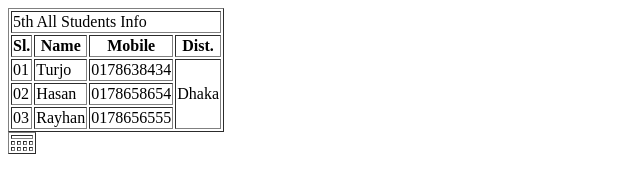
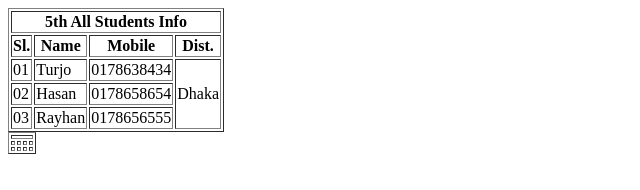
Before and after one commit to atiqrs/Web-design-and-development, a plain HTML site: page Project-1/page2.html in a window 1280 px wide. Shown: the whole page, without its empty margins (0-640 px from the left). Drawn offline with Linux system fonts and the light colour scheme.

Commit message:
CSS File create

```diff
--- a/Project-1/page2.html
+++ b/Project-1/page2.html
@@ -6,7 +6,7 @@
 	<body>
 		<table border="1">
 			<tr>
-				<td colspan="4">5th All Students Info</td>
+				<th colspan="4" align="center">5th All Students Info</th>
 			</tr>
 			<tt>
 				<th>Sl.</th>
```
Also changed, not shown: Project-1/New Text Document.txt (added), Project-1/style.css (added).
